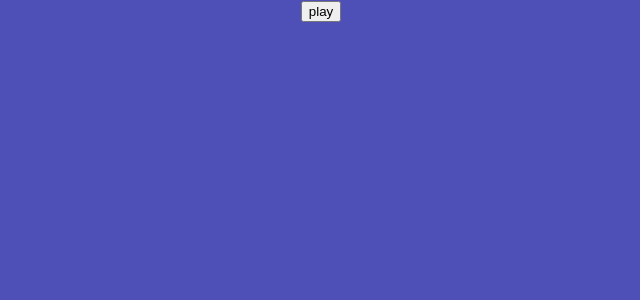
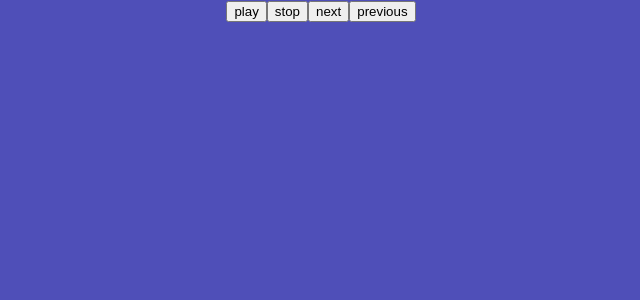
Before and after one commit to ericcnguyen04/lofi-radio, a React (Create React App) app: page / in a window 1280 px wide. Shown: the top 300 px of the page, without its empty margins (319-959 px from the left). Built offline with nearby package versions, Linux system fonts and the light colour scheme.

Commit message:
road block

```diff
--- a/src/App.js
+++ b/src/App.js
@@ -6,10 +6,23 @@ function App() {
  const handlePlay = () => {
   console.log('play')
  }
+ const handleStop = () => {
+  console.log('play')
+ }
+ const handleNext = () => {
+  console.log('play')
+ }
+ const handlePrevious = () => {
+  console.log('play')
+ }
 
   return (
     <div className="App">
      <button onClick={handlePlay}>play</button>
+     <button onClick={handleStop}>stop</button>
+     <button onClick={handleNext}>next</button>
+     <button onClick={handlePrevious}>previous</button>
+
     </div>
   );
 }
```
